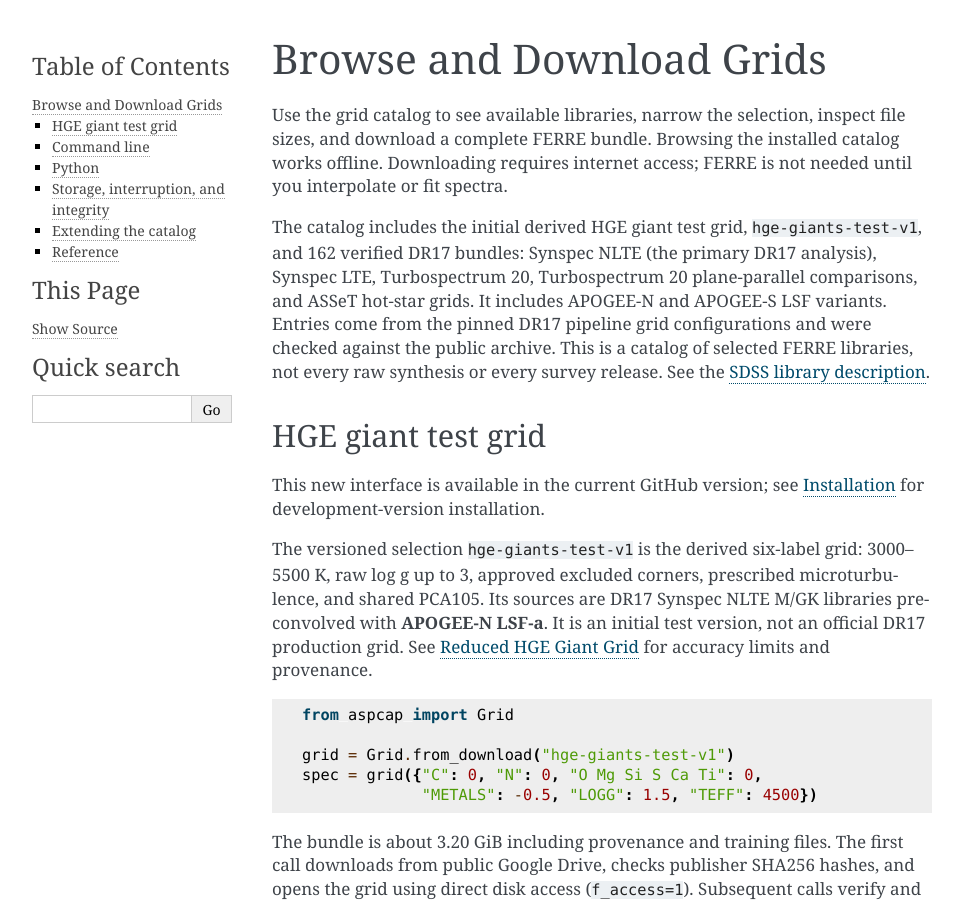
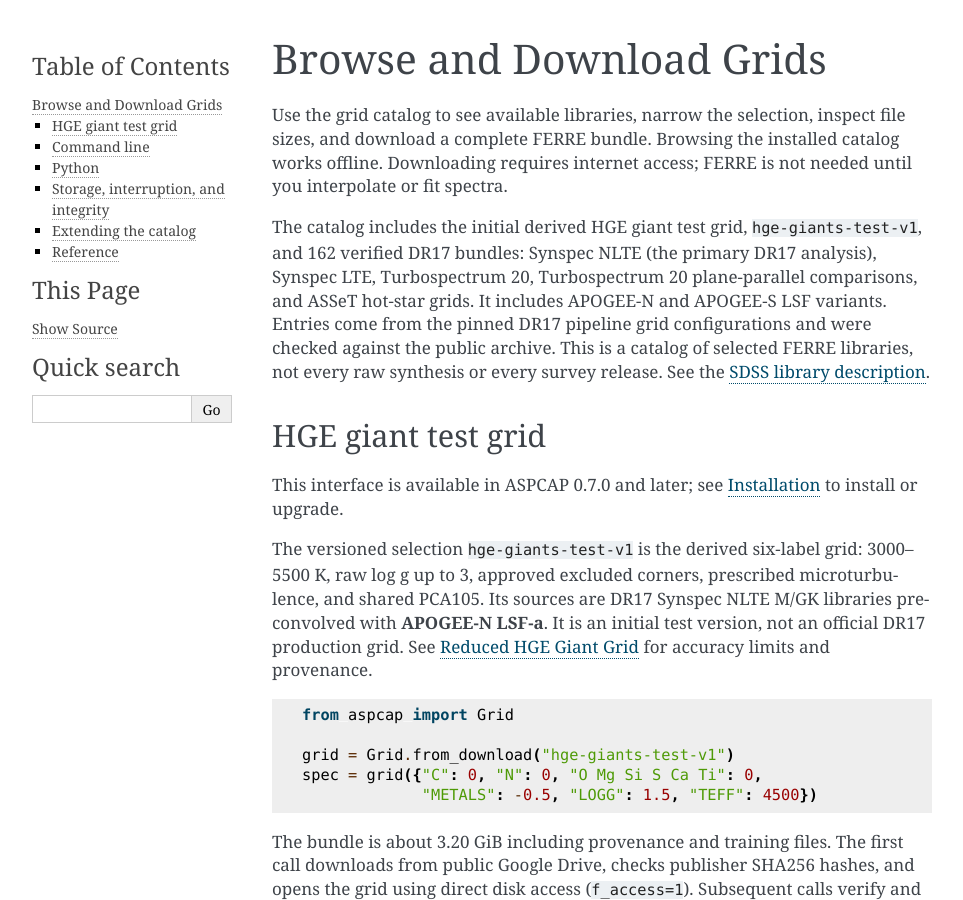
Before and after one commit to dnidever/aspcap, a Sphinx documentation site: the page built from docs/grid-downloads.rst, in a window 1280 px wide and 900 px high. Shown: the whole window, without its empty margins (148-1111 px from the left). Built offline with Sphinx 7.4.7, drawn with Linux system fonts in a browser that asks for light colours.

Commit message:
Prepare ASPCAP 0.7.0 release and run all pytest checks in CI

```diff
--- a/docs/grid-downloads.rst
+++ b/docs/grid-downloads.rst
@@ -19,8 +19,8 @@ See the `SDSS library description
 HGE giant test grid
 -------------------
 
-This new interface is available in the current GitHub version; see
-:doc:`installation` for development-version installation.
+This interface is available in ASPCAP 0.7.0 and later; see
+:doc:`installation` to install or upgrade.
 
 The versioned selection ``hge-giants-test-v1`` is the derived six-label grid:
 3000–5500 K, raw log g up to 3, approved excluded corners, prescribed
--- a/docs/installation.rst
+++ b/docs/installation.rst
@@ -15,6 +15,9 @@ Starting with ASPCAP 0.2.1, this also installs ``ferre>=1.0.4`` automatically,
 alongside NumPy and SciPy. FERRE supplies the compiled fitting engine;
 ASPCAP supplies the Python analysis interfaces and command-line workflow.
 You do not need to install FERRE separately for a normal installation.
+
+ASPCAP 0.7.0 includes ``Grid.from_download("hge-giants-test-v1")`` and the
+versioned HGE test-grid catalog entry. Upgrade with the command above to use it.
 
 If you still have ASPCAP 0.2.0, upgrade with the command above. To upgrade
 FERRE independently later, run:
@@ -95,8 +98,7 @@ included as package data for examples and tests.
 Install the development version
 -------------------------------
 
-The versioned HGE download entry and ``Grid.from_download`` are currently
-available in the development version. To get the current GitHub code:
+To get the current GitHub code:
 
 .. code-block:: sh
 
```
Also changed, not shown: CHANGELOG.md (added, +12 -0 lines), README.md (+1 -1 lines), 2 other files.
